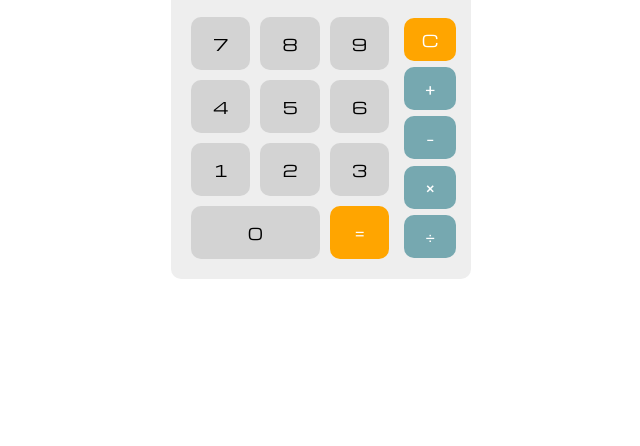
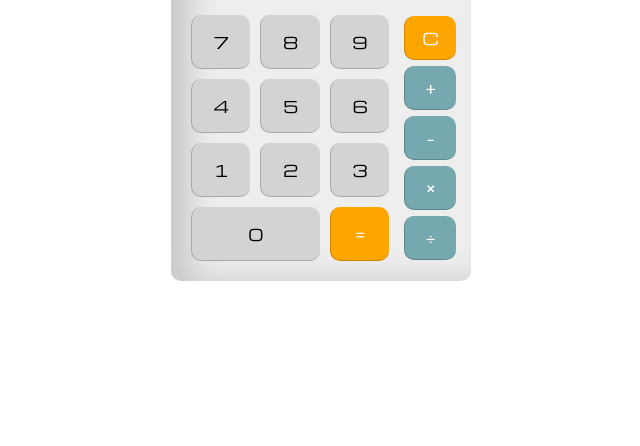
Before and after one commit to LucaCavatassi/htmlcss-simple-calculator, a plain HTML site: page index.html in a window 1280 px wide. Shown: the part 354-800 px from the top of the page, without its empty margins (319-959 px from the left). Drawn offline with nearby package versions, Linux system fonts and the light colour scheme; a web font is replaced by a local one.

Commit message:
feat: details (buttons border, allcalc shadow)

```diff
--- a/css/style.css
+++ b/css/style.css
@@ -41,6 +41,10 @@ img{
     color: white;
 }
 
+.shadow{
+    box-shadow: inset 20px 0px 30px rgb(201, 201, 201);
+}
+
 /* SCREEN */
 .screen{
     background-color: black;
@@ -60,6 +64,11 @@ img{
     display: flex;
     justify-content: space-evenly;
     margin: 10px;
+}
+
+.brdr{
+    border-bottom: 1px solid rgba(0,0,0,0.2);
+    border-left: 1px solid rgba(0,0,0,0.2);
 }
 
 /* BUTTONS SECTIONS */
--- a/index.html
+++ b/index.html
@@ -12,7 +12,7 @@
 </head>
 <body>
     <main class="calcbox">
-        <div class="calculator greyback rounded">
+        <div class="calculator greyback rounded shadow">
             <section class="header">
                 <img src="./img/Boosio-logo.png" alt="">
             </section>
@@ -22,28 +22,27 @@
             <section class="buttons">
                 <div class="numbersbox">
                     <div class="number">
-                        <span class="buttonsgrey rounded">7</span>
-                        <span class="buttonsgrey rounded">8</span>
-                        <span class="buttonsgrey rounded">9</span>
-                        <span class="buttonsgrey rounded">4</span>
-                        <span class="buttonsgrey rounded">5</span>
-                        <span class="buttonsgrey rounded">6</span>
-                        <span class="buttonsgrey rounded">1</span>
-                        <span class="buttonsgrey rounded">2</span>
-                        <span class="buttonsgrey rounded">3</span>
-                        <span class="buttonsgrey rounded">0</span>
-                        <span class="orange rounded whitetext">=</span>
+                        <span class="buttonsgrey rounded brdr">7</span>
+                        <span class="buttonsgrey rounded brdr">8</span>
+                        <span class="buttonsgrey rounded brdr">9</span>
+                        <span class="buttonsgrey rounded brdr">4</span>
+                        <span class="buttonsgrey rounded brdr">5</span>
+                        <span class="buttonsgrey rounded brdr">6</span>
+                        <span class="buttonsgrey rounded brdr">1</span>
+                        <span class="buttonsgrey rounded brdr">2</span>
+                        <span class="buttonsgrey rounded brdr">3</span>
+                        <span class="buttonsgrey rounded brdr">0</span>
+                        <span class="orange rounded whitetext brdr">=</span>
                     </div>
                 </div>
                 <div class="operationsbox">
                     <div class="operation">
-                        <span class="orange rounded whitetext">C</span>
-                        <span class="buttonsgreen rounded whitetext">+</span>
-                        <span class="buttonsgreen rounded whitetext">-</span>
-                        <span class="buttonsgreen rounded whitetext">×</span>
-                        <span class="buttonsgreen rounded whitetext">÷</span>
+                        <span class="orange rounded whitetext brdr">C</span>
+                        <span class="buttonsgreen rounded whitetext brdr">+</span>
+                        <span class="buttonsgreen rounded whitetext brdr">-</span>
+                        <span class="buttonsgreen rounded whitetext brdr">×</span>
+                        <span class="buttonsgreen rounded whitetext brdr">÷</span>
                     </div>
-
                 </div>
             </section>
         </div>
```
